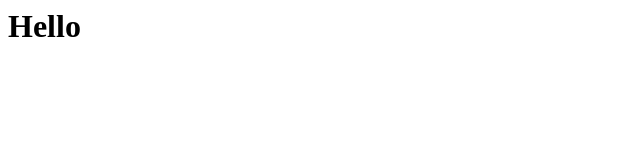
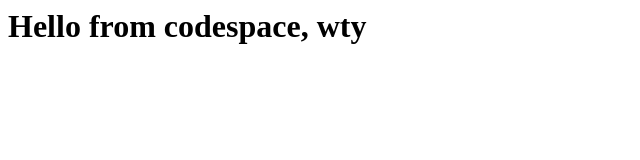
Before and after one commit to andy001sun/skills-code-with-codespaces, a plain HTML site: page index.html in a window 1280 px wide. Shown: the whole page, without its empty margins (0-640 px from the left). Drawn offline with Linux system fonts and the light colour scheme.

Commit message:
Add hello from code codespace

```diff
--- a/index.html
+++ b/index.html
@@ -1,3 +1,3 @@
 <html>
-  <h1>Hello</h1>
+  <h1>Hello from codespace, wty</h1>
 </html>
```
